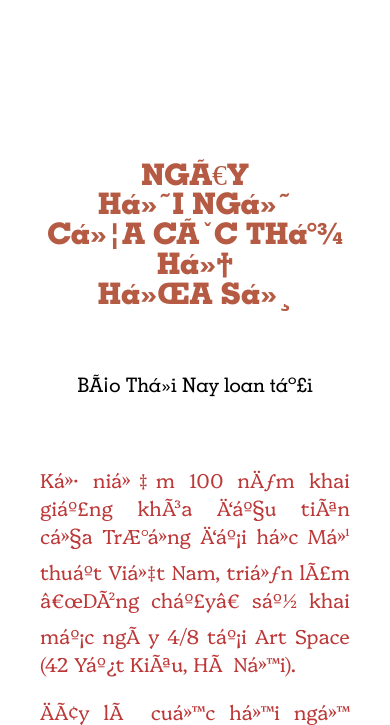
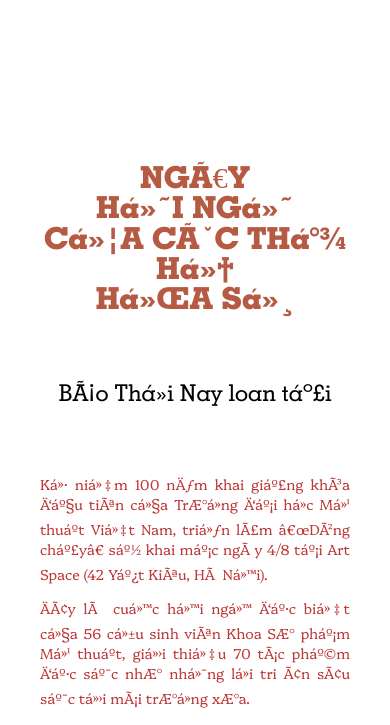
Before and after one commit to new-thanhxuan/new-thanhxuan.github.io, a plain HTML site: page index.html in a window 390 px wide. Shown: the part 119-844 px from the top of the page. Drawn offline with Linux system fonts and the light colour scheme.

Commit message:
Update index.html

```diff
--- a/index.html
+++ b/index.html
@@ -34,7 +34,7 @@
   font-weight: normal;
 }
   .entry-title {
-  font-size: 3em;
+  font-size: 3.1em;
   font-family: "GeoSlab703 Bold";
   font-weight: normal;
   text-align: center;
@@ -62,9 +62,9 @@
   }
   .author {
   font-family: "GeoSlab703 Medium";
-  font-size: 1.25em;
+  font-size: 1.45em;
   text-align: center;
-  margin: 3em 0;
+  margin: 2.5em 0;
 }
   main {
   padding: 2em;
@@ -74,10 +74,10 @@
   }
    @media only screen and (max-width: 40em) {
     .font {
-    font-size: 1.25rem
+    font-size: 0.9rem
      }
    .entry-title {
-  font-size: 1.86em;
+  font-size: 1.9em;
   font-family: "GeoSlab703 Bold";
   font-weight: normal;
   text-align: center;
```
